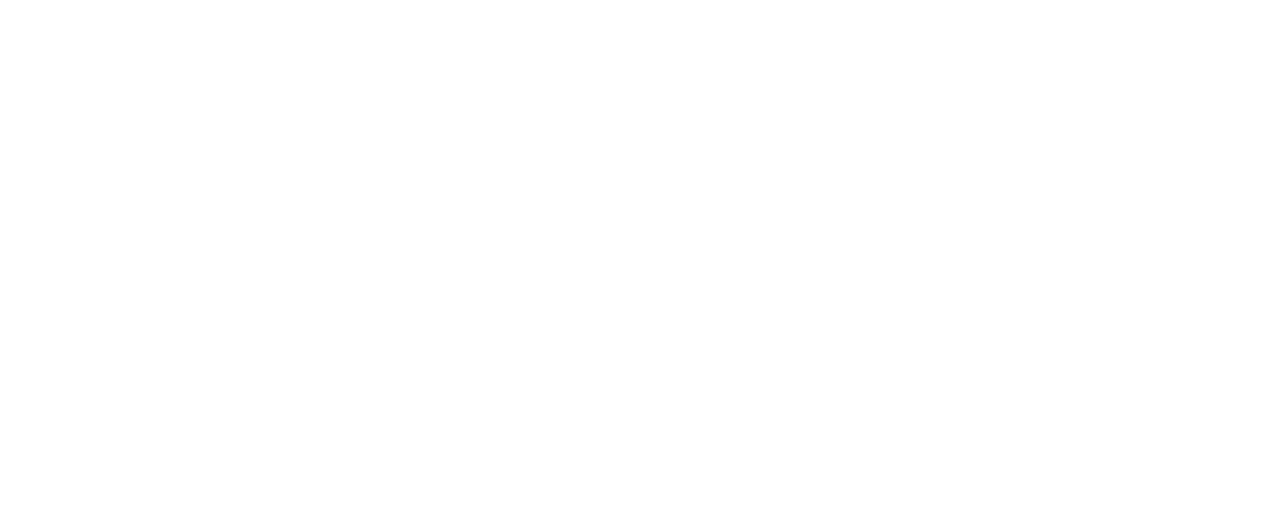
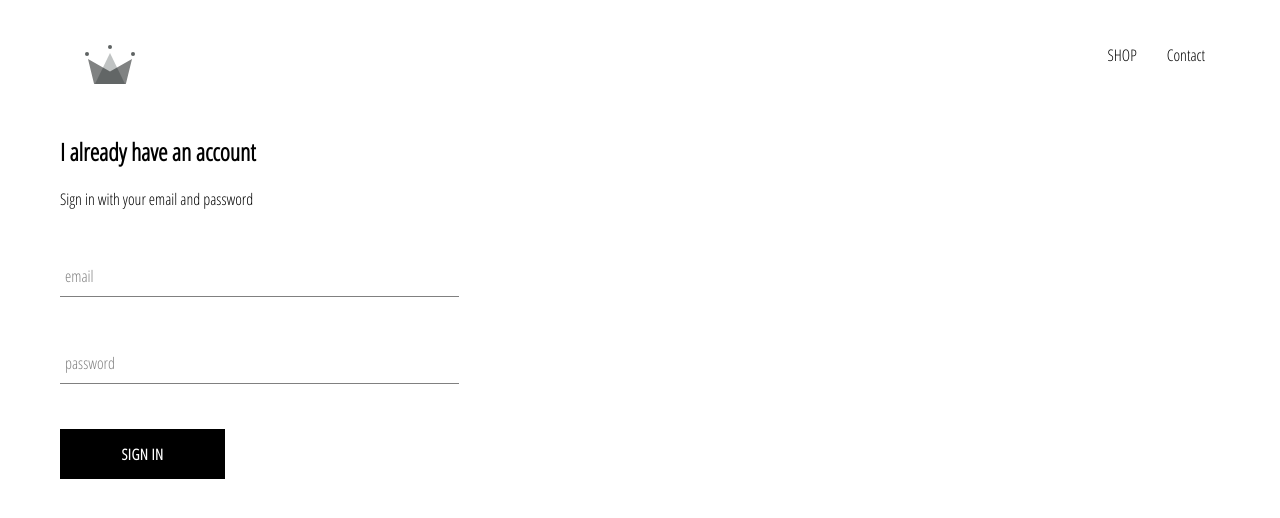
Before and after one commit to abhishekthakur7/react-thakur-clothing, a React (Create React App) app: page /signin in a window 1280 px wide. Shown: the top 518 px of the page. Built offline with nearby package versions, Linux system fonts and the light colour scheme.

Commit message:
Added Sign In Sign up components

```diff
--- a/src/App.css
+++ b/src/App.css
@@ -2,3 +2,8 @@
     font-family: 'Open Sans Condensed', sans-serif;
     padding: 20px 60px;
 }
+
+a {
+    text-decoration: none;
+    color: black;
+}
--- a/src/App.js
+++ b/src/App.js
@@ -3,13 +3,17 @@
 import { Route, Switch } from 'react-router-dom';
 import HomePage from './pages/homepage/homepage.component';
 import ShopPage from './components/shop/shop.component';
+import SignInSignUp from './pages/sign-in-sign-up/sign-in-sign-up.component';
+import Header from './components/header/header.component';
 
 function App() {
   return (
     <div>
+      <Header />
       <Switch>
         <Route exact path='/' component={HomePage} />
         <Route path='/shop' component={ShopPage} />
+        <Route path='/signin' component={SignInSignUp} />
       </Switch>
     </div>
   );
--- /dev/null
+++ b/src/components/custom-button/custom-button.component.jsx
@@ -0,0 +1,10 @@
+import React from 'react';
+import './custom-button.styles.scss';
+
+const CustomButton = ({ children, ...otherProps }) => (
+    <button className='custom-button' { ...otherProps }>
+        { children }
+    </button>
+);
+
+export default CustomButton;
--- /dev/null
+++ b/src/components/custom-button/custom-button.styles.scss
@@ -0,0 +1,22 @@
+.custom-button {
+    min-width: 165px;
+    width: auto;
+    height: 50px;
+    letter-spacing: 0.5px;
+    line-height: 50px;
+    padding: 0 35px 0 35px;
+    font-size: 15px;
+    background-color: black;
+    color: white;
+    text-transform: uppercase;
+    font-family: 'Open Sans Condensed';
+    font-weight: bolder;
+    border: none;
+    cursor: pointer;
+
+    &:hover {
+      background-color: white;
+      color: black;
+      border: 1px solid black;
+    }
+  }
--- /dev/null
+++ b/src/components/form-input/form-input.component.jsx
@@ -0,0 +1,17 @@
+import React from 'react';
+import './form-input.styles.scss';
+
+const FormInput = ({ handleChange, label, ...otherProps }) => (
+    <div className='group'>
+        <input className='form-input' onChange={ handleChange } { ...otherProps } />
+        {
+            label ?
+            <label className={`${otherProps.value.length ? 'shrink' : '' } form-input-label`}>
+                { label }
+            </label>
+            :null
+        }
+    </div>
+);
+
+export default FormInput;
--- /dev/null
+++ b/src/components/form-input/form-input.styles.scss
@@ -0,0 +1,54 @@
+$sub-color: grey;
+$main-color: black;
+
+@mixin shrinkLabel {
+  top: -14px;
+  font-size: 12px;
+  color: $main-color;
+}
+
+.group {
+  position: relative;
+  margin: 45px 0;
+
+  .form-input {
+    background: none;
+    background-color: white;
+    color: $sub-color;
+    font-size: 18px;
+    padding: 10px 10px 10px 5px;
+    display: block;
+    width: 100%;
+    border: none;
+    border-radius: 0;
+    border-bottom: 1px solid $sub-color;
+    margin: 25px 0;
+
+    &:focus {
+      outline: none;
+    }
+
+    &:focus ~ .form-input-label {
+      @include shrinkLabel();
+    }
+  }
+
+  input[type='password'] {
+    letter-spacing: 0.3em;
+  }
+
+  .form-input-label {
+    color: $sub-color;
+    font-size: 16px;
+    font-weight: normal;
+    position: absolute;
+    pointer-events: none;
+    left: 5px;
+    top: 10px;
+    transition: 300ms ease all;
+
+    &.shrink {
+      @include shrinkLabel();
+    }
+  }
+}
--- /dev/null
+++ b/src/components/header/header.component.jsx
@@ -0,0 +1,19 @@
+import React from 'react';
+import './header.styles.scss';
+import { ReactComponent as Logo } from '../../assets/crown.svg';
+
+import {Link} from 'react-router-dom';
+
+const Header = () => (
+    <div className='header'>
+        <Link to='/' className='logo-container'>
+            <Logo className='logo'/>
+        </Link>
+        <div className='options'>
+            <Link to='/shop' className='option'>SHOP</Link>
+            <Link to='/shop' className='option'>Contact</Link>
+        </div>
+    </div>
+);
+
+export default Header;
--- /dev/null
+++ b/src/components/header/header.styles.scss
@@ -0,0 +1,25 @@
+.header {
+    height: 70px;
+    width: 100%;
+    display: flex;
+    justify-content: space-between;
+    margin-bottom: 25px;
+
+    .logo-container {
+      height: 100%;
+      width: 70px;
+      padding: 25px;
+    }
+
+    .options {
+      width: 50%;
+      height: 100%;
+      display: flex;
+      align-items: center;
+      justify-content: flex-end;
+
+      .option {
+        padding: 10px 15px;
+      }
+    }
+  }
--- /dev/null
+++ b/src/components/sign-in/sign-in.component.jsx
@@ -0,0 +1,66 @@
+import React from 'react';
+
+import FormInput from '../form-input/form-input.component';
+import CustomButton from '../custom-button/custom-button.component';
+
+import './sign-in.styles.scss';
+
+class SignIn extends React.Component {
+  constructor(props) {
+    super(props);
+
+    this.state = {
+      email: '',
+      password: ''
+    };
+  }
+
+  handleSubmit = event => {
+    event.preventDefault();
+    this.setState({ email: '', password: '' });
+  };
+
+  handleChange = (event) => {
+    event.preventDefault();
+    let { value, name } = event.target;
+    this.setState({ [name] : value }); //use of [] gives a way to use actual value of variable as key/property while creating JS objects
+    /**var a = "b"
+       var c = {[a]: "d"}
+       Is syntactic sugar for:
+       var a = "b"
+       var c = {}
+       c[a] = "d"
+    */
+  }
+
+  render() {
+    return (
+      <div className='sign-in'>
+        <h2>I already have an account</h2>
+        <span>Sign in with your email and password</span>
+
+        <form onSubmit={this.handleSubmit}>
+          <FormInput
+            name='email'
+            type='email'
+            handleChange={this.handleChange}
+            value={this.state.email}
+            label='email'
+            required
+          />
+          <FormInput
+            name='password'
+            type='password'
+            value={this.state.password}
+            handleChange={this.handleChange}
+            label='password'
+            required
+          />
+          <CustomButton type='submit'> Sign in </CustomButton>
+        </form>
+      </div>
+    );
+  }
+}
+
+export default SignIn;
--- /dev/null
+++ b/src/components/sign-in/sign-in.styles.scss
@@ -0,0 +1,9 @@
+.sign-in {
+    width: 30vw;
+    display: flex;
+    flex-direction: column;
+
+    .title {
+        margin: 10px 0px;
+    }
+}
--- /dev/null
+++ b/src/pages/sign-in-sign-up/sign-in-sign-up.component.jsx
@@ -0,0 +1,11 @@
+import React from 'react';
+import './sign-in-sign-up.styles.scss';
+import SignIn from '../../components/sign-in/sign-in.component';
+
+const SignInSignUp = () => (
+    <div className='sign-in-and-sign-up'>
+        <SignIn />
+    </div>
+);
+
+export default SignInSignUp;
```
Also changed, not shown: src/assets/crown.svg (added), src/pages/sign-in-sign-up/sign-in-sign-up.styles.scss (added).
